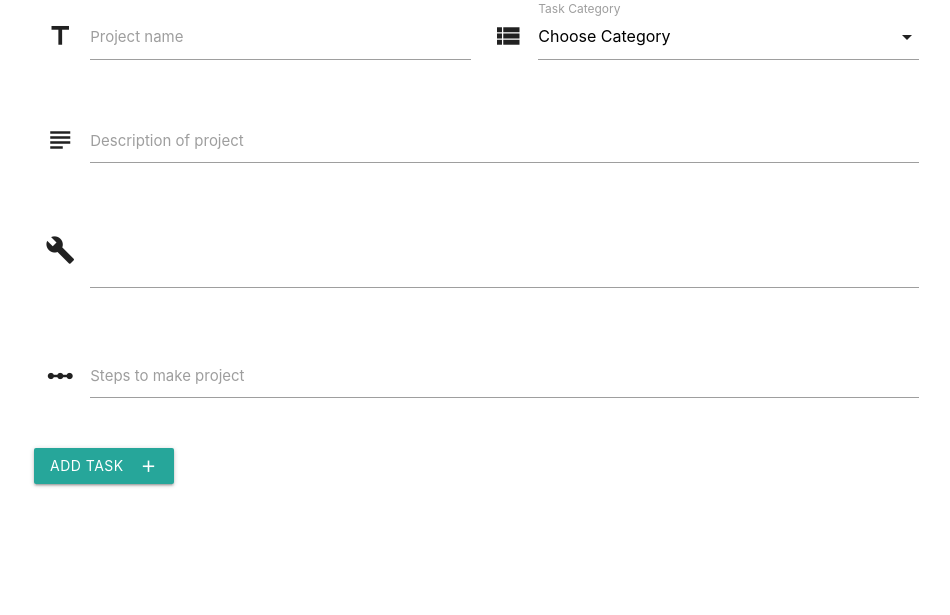
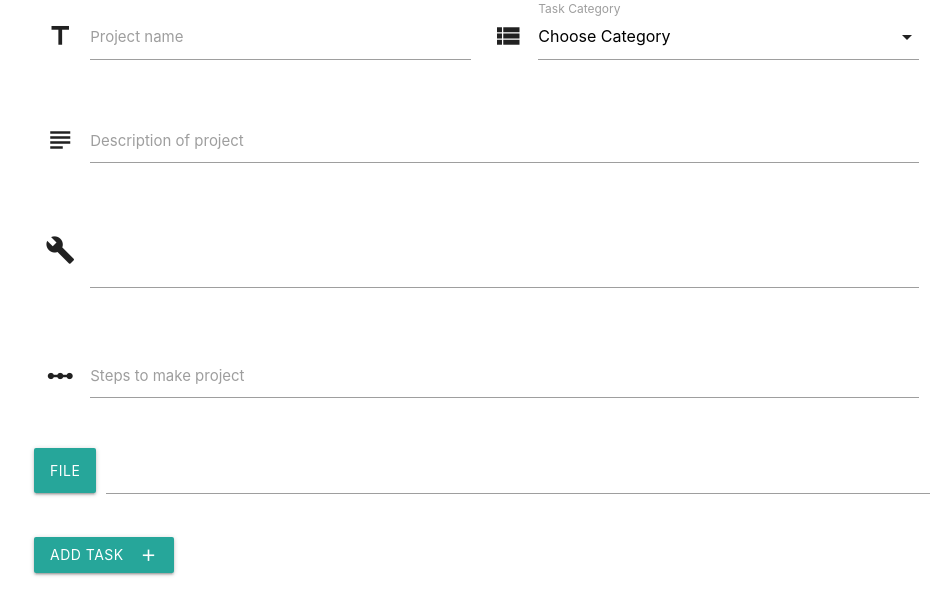
Before and after one commit to SamuelWatson89/d-i-y, a Flask app: page /add_project in a window 1280 px wide. Shown: the part 160-775 px from the top of the page, without its empty margins (158-1108 px from the left). Run offline with Flask 2, Linux system fonts and the light colour scheme; data that the repository does not hold is empty; some libraries are stand-ins or nearby versions.

Commit message:
Implemented basic file uploads, these images are also displayed instead of placeholder

```diff
--- a/app.py
+++ b/app.py
@@ -1,20 +1,17 @@
 import os
-from flask import Flask, render_template, redirect, request, url_for, current_app, session
+from flask import Flask, render_template, redirect, request, url_for, current_app, session, flash
 from dotenv import load_dotenv
 from flask_pymongo import PyMongo, pymongo
 from bson.objectid import ObjectId
 from flask_paginate import Pagination, get_page_parameter, get_page_args
+from werkzeug.utils import secure_filename
 
 
 app = Flask(__name__)
 load_dotenv()
 app.config["MONGO_DBNAME"] = 'diy'
 app.config["MONGO_URI"] = os.getenv('MONGODB_URI')
-
-
 app.secret_key = os.getenv('SECRET_KEY')
-
-
 mongo = PyMongo(app)
 
 
@@ -28,13 +25,18 @@ def get_projects():
     q = request.args.get('q')
     if q:
         search = True
-    projects = mongo.db.projects.find().sort('_id')[offset: offset + per_page]
+
+    projects = mongo.db.projects.find().sort('_id', pymongo.DESCENDING)[
+        offset: offset + per_page]
+
     projects_to_render = projects.limit(per_page)
+
     pagination = Pagination(page=page, per_page=per_page,
                             total=projects.count(),
                             offset=offset,
                             search=search,
                             )
+
     return render_template("projects.html",
                            projects=projects,
                            pagination=pagination,
@@ -76,9 +78,16 @@ def add_project():
 
 @app.route('/insert_project', methods=['POST'])
 def insert_project():
+    project_image = request.files['project_image']
+    mongo.save_file(project_image.filename, project_image)
     projects = mongo.db.projects
     projects.insert_one(request.form.to_dict())
     return redirect(url_for('get_projects'))
+
+
+@app.route('/file/<filename>')
+def file(filename):
+    return mongo.send_file(filename)
 
 
 @app.route('/view_project/<projects_id>')
--- a/templates/addproject.html
+++ b/templates/addproject.html
@@ -4,7 +4,7 @@
 <h3>Add a project</h3>
 
 <div class="row">
-    <form action="{{ url_for('insert_project') }}" method="POST" class="col s12">
+    <form action="{{ url_for('insert_project') }}" method="POST" class="col s12" enctype="multipart/form-data">
         <div class="row">
             <div class="input-field col s6">
                 <i class="material-icons prefix">title</i>
@@ -48,6 +48,18 @@
         </div>
 
         <div class="row">
+            <div class="file-field input-field">
+                <div class="btn">
+                    <span>File</span>
+                    <input type="file" id="project_image" name="project_image">
+                </div>
+                <div class="file-path-wrapper">
+                    <input class="file-path validate" type="text" id="project_image_name" name="project_image_name">
+                </div>
+            </div>
+        </div>
+
+        <div class="row">
             <button class="btn waves-effect waves-light" type="submit" name="action">Add Task
                 <i class="material-icons right">add</i>
             </button>
```
Also changed, not shown: templates/projects.html (+5 -2 lines), templates/viewproject.html (+3 -8 lines).
